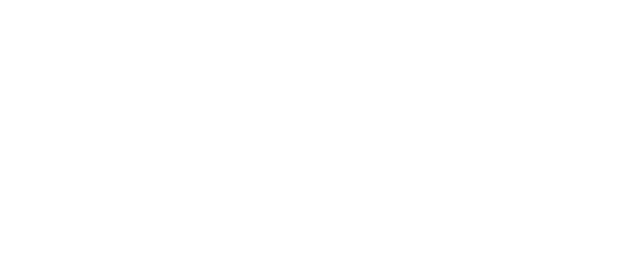
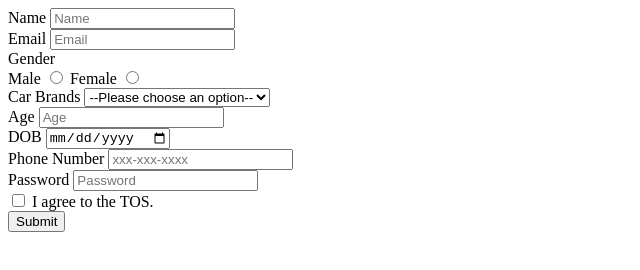
Before and after one commit to acciojob/signup-form-car-Abhi8016, a website: page main.html in a window 1280 px wide. Shown: the whole page, without its empty margins (0-640 px from the left). Drawn offline with Linux system fonts and the light colour scheme.

Commit message:
created a submission

```diff
--- a/main.html
+++ b/main.html
@@ -10,6 +10,58 @@
 	<!-- the entire body must be written by student -->
     <script type="text/javascript" src="./script.js">
 </script>
+	<form method="POST">
+  <div>
+    <label for="name">Name</label>
+    <input type="text" id="name" name="name" placeholder="Name" required>
+  </div>
+  <div>
+    <label for="email">Email</label>
+    <input type="email" id="email" name="email" placeholder="Email" required>
+  </div>
+  <div>
+    <label>Gender</label><br>
+    <label for="gender_m">Male</label>
+    <input type="radio" id="gender_m" name="gender" value="male" required>
+    <label for="gender_f">Female</label>
+    <input type="radio" id="gender_f" name="gender" value="female" required>
+  </div>
+  <div>
+    <label for="cars">Car Brands</label>
+    <select id="cars" name="car" required>
+      <option value="" disabled selected>--Please choose an option--</option>
+      <option value="BMW">BMW</option>
+      <option value="Audi">Audi</option>
+      <option value="Mercedez">Mercedez</option>
+    </select>
+  </div>
+  <div>
+    <label for="age">Age</label>
+    <input type="number" id="age" name="age" placeholder="Age" required>
+  </div>
+  <div>
+    <label for="dob">DOB</label>
+    <input type="date" id="dob" name="dob" required>
+  </div>
+  <div>
+    <label for="tel">Phone Number</label>
+    <input type="tel" id="tel" name="tel" placeholder="xxx-xxx-xxxx">
+  </div>
+  <div>
+    <label for="password">Password</label>
+    <input type="password" id="password" name="password" placeholder="Password" required>
+  </div>
+  <div>
+    <label for="tos">
+      <input type="checkbox" id="tos" name="tos" required>
+      I agree to the TOS.
+    </label>
+  </div>
+  <div>
+    <button type="submit">Submit</button>
+  </div>
+</form>
+
 
 </body>
 
```
